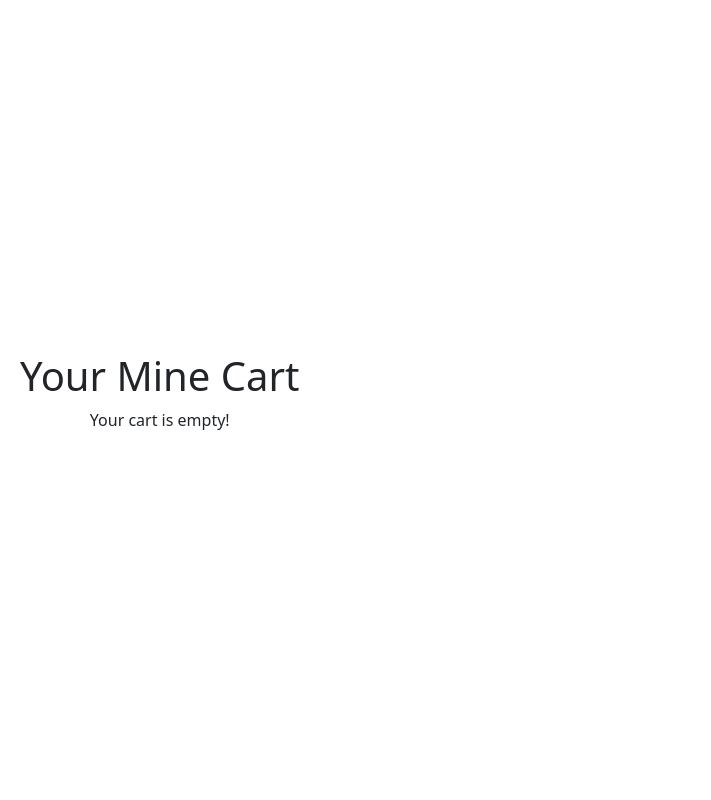
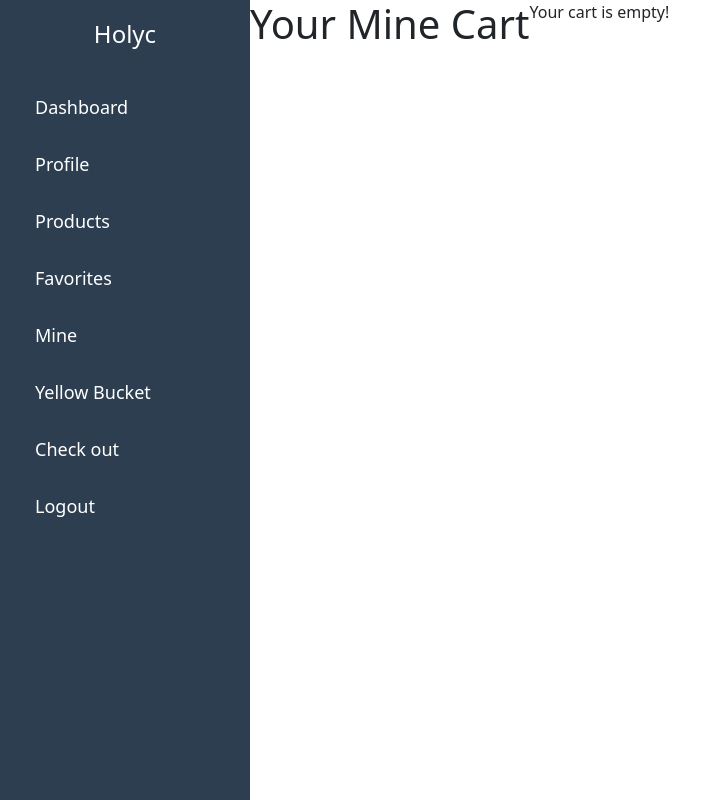
Before and after one commit to magdadaroraul/holyc, a React (Vite) app: page /mine in a window 1280 px wide. Shown: the whole page, without its empty margins (0-711 px from the left). Built offline with nearby package versions, Linux system fonts and the light colour scheme.

Commit message:
changes on mine page

```diff
--- a/src/components/Mine.jsx
+++ b/src/components/Mine.jsx
@@ -1,4 +1,6 @@
 import React, { useState, useEffect } from "react";
+import Sidebar from "./Sidebar";
+import './Sidebar.css'
 
 const Cart = () => {
   const [cartItems, setCartItems] = useState([]);
@@ -37,7 +39,8 @@ const Cart = () => {
   };
 
   return (
-    <div style={{ padding: "20px", textAlign: "center" }}>
+    <div className="d-flex">
+      <Sidebar />
       <h1>Your Mine Cart</h1>
       {cartItems.length === 0 ? (
         <p>Your cart is empty!</p>
```
